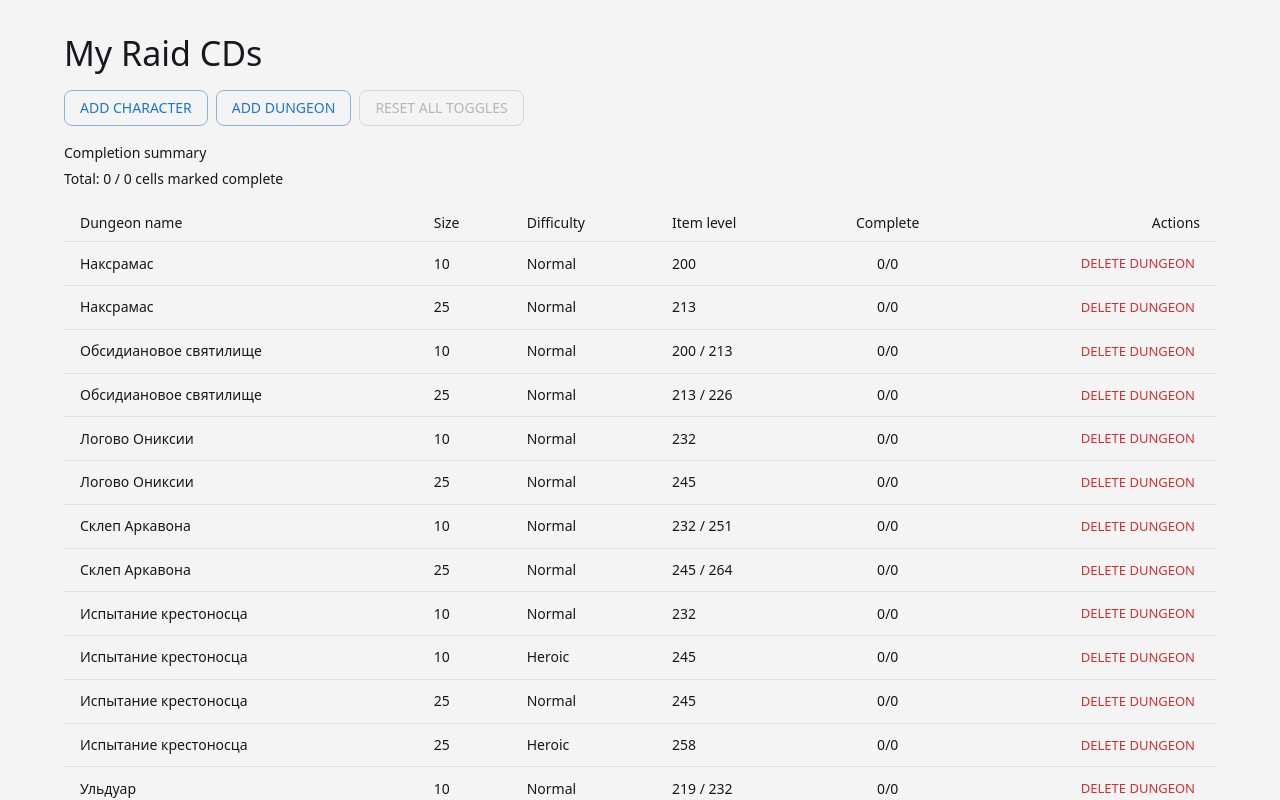
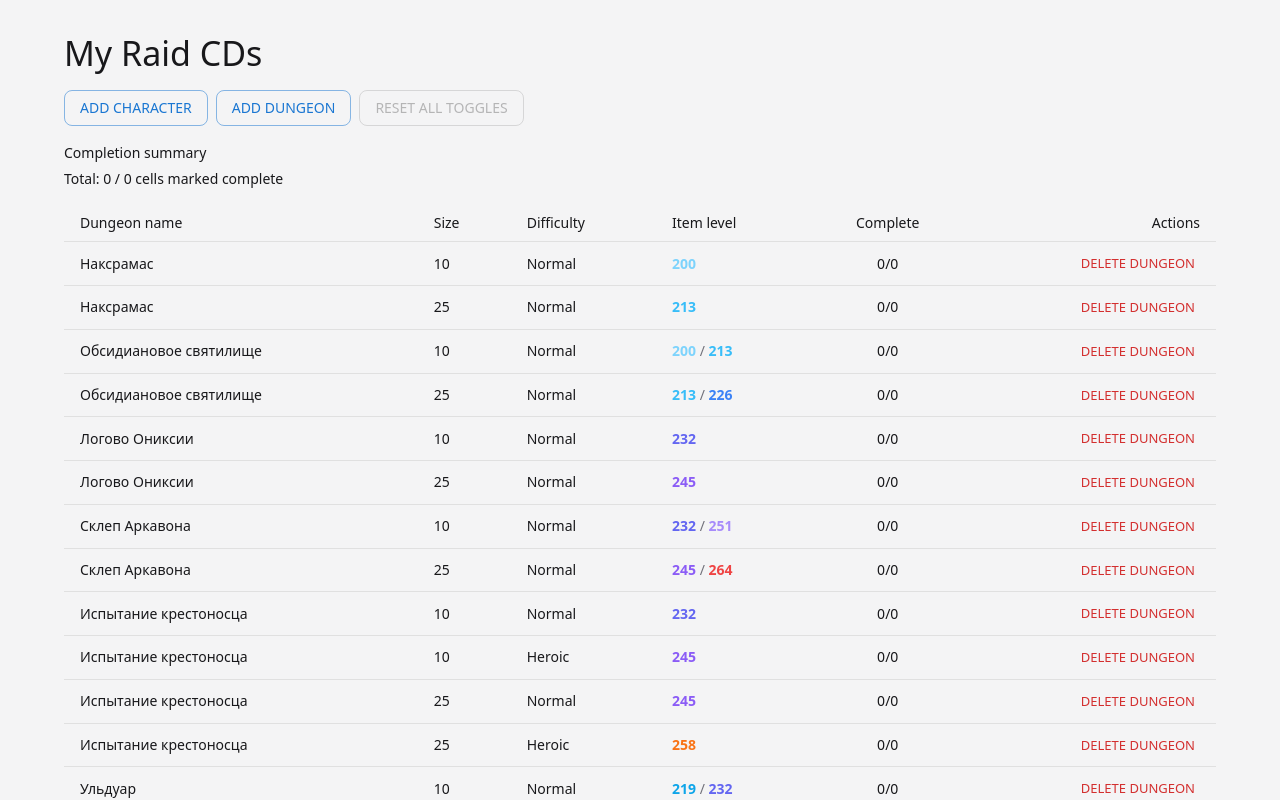
Before and after one commit to sergimax/my-raid-cds, a React (Vite) app: page / in a window 1280 px wide. Both pictures are taken after a click on the button "ADD FROM TEMPLATE". Shown: the top 800 px of the page. Built offline with nearby package versions, Linux system fonts and the light colour scheme.

Commit message:
feat(RaidTrackerTable): add item level display with tiered styling and utility functions for item level classification

```diff
--- a/src/components/raid-tracker-table/index.tsx
+++ b/src/components/raid-tracker-table/index.tsx
@@ -17,7 +17,12 @@
   countCompletedForCharacter,
   countCompletedForDungeon,
 } from "../../utils/completion-counts.ts";
+import {
+  getItemLevelTier,
+  itemLevelTierClassName,
+} from "../../utils/item-level-tier.ts";
 import type { RaidTrackerTableProps } from "./types.ts";
+import "./styles.css";
 
 const STATIC_COLUMNS: ReadonlyArray<{
   key: keyof Pick<DungeonRecord, "name" | "size" | "difficulty" | "itemLevel">;
@@ -35,10 +40,34 @@
   dungeon: DungeonRecord,
   columnKey: (typeof STATIC_COLUMNS)[number]["key"],
 ): string {
-  if (columnKey === "itemLevel") {
-    return dungeon.itemLevel.join(" / ");
+  return String(dungeon[columnKey]);
+}
+
+function ItemLevelCell({ itemLevels }: { itemLevels: number[] }) {
+  if (itemLevels.length === 0) {
+    return (
+      <Typography component="span" variant="body2" color="text.secondary">
+        —
+      </Typography>
+    );
   }
-  return String(dungeon[columnKey]);
+
+  return (
+    <>
+      {itemLevels.map((itemLevel, index) => (
+        <span key={`${itemLevel}-${index}`}>
+          {index > 0 ? (
+            <span className="raid-tracker-table__ilvl-separator"> / </span>
+          ) : null}
+          <span
+            className={`raid-tracker-table__ilvl ${itemLevelTierClassName(getItemLevelTier(itemLevel))}`}
+          >
+            {itemLevel}
+          </span>
+        </span>
+      ))}
+    </>
+  );
 }
 
 export function RaidTrackerTable({
@@ -55,7 +84,7 @@
 
   return (
     <TableContainer sx={{ overflowX: "auto" }}>
-      <Table size="small" stickyHeader>
+      <Table className="raid-tracker-table" size="small" stickyHeader>
         <TableHead>
           <TableRow>
             {STATIC_COLUMNS.map((column) => (
@@ -129,7 +158,11 @@
             <TableRow key={dungeon.id} hover>
               {STATIC_COLUMNS.map((column) => (
                 <TableCell key={column.key}>
-                  {formatDungeonCell(dungeon, column.key)}
+                  {column.key === "itemLevel" ? (
+                    <ItemLevelCell itemLevels={dungeon.itemLevel} />
+                  ) : (
+                    formatDungeonCell(dungeon, column.key)
+                  )}
                 </TableCell>
               ))}
               <TableCell key={COMPLETE_COLUMN.key} align="center">
--- a/src/components/raid-tracker-table/styles.css
+++ b/src/components/raid-tracker-table/styles.css
@@ -0,0 +1,54 @@
+/* GearScore-style tiers: light-blue → blue → violet → orange → red */
+.raid-tracker-table .raid-tracker-table__ilvl--tier-1 {
+  color: #94a3b8;
+}
+
+.raid-tracker-table .raid-tracker-table__ilvl--tier-2 {
+  color: #7dd3fc;
+}
+
+.raid-tracker-table .raid-tracker-table__ilvl--tier-3 {
+  color: #38bdf8;
+}
+
+.raid-tracker-table .raid-tracker-table__ilvl--tier-4 {
+  color: #0ea5e9;
+}
+
+.raid-tracker-table .raid-tracker-table__ilvl--tier-5 {
+  color: #3b82f6;
+}
+
+.raid-tracker-table .raid-tracker-table__ilvl--tier-6 {
+  color: #6366f1;
+}
+
+.raid-tracker-table .raid-tracker-table__ilvl--tier-7 {
+  color: #8b5cf6;
+}
+
+.raid-tracker-table .raid-tracker-table__ilvl--tier-8 {
+  color: #a78bfa;
+}
+
+.raid-tracker-table .raid-tracker-table__ilvl--tier-9 {
+  color: #f97316;
+}
+
+.raid-tracker-table .raid-tracker-table__ilvl--tier-10 {
+  color: #ef4444;
+}
+
+.raid-tracker-table .raid-tracker-table__ilvl--tier-11 {
+  color: #dc2626;
+}
+
+.raid-tracker-table .raid-tracker-table__ilvl {
+  font-variant-numeric: tabular-nums;
+  font-weight: 600;
+}
+
+.raid-tracker-table .raid-tracker-table__ilvl-separator {
+  color: var(--mui-palette-text-secondary, #71717a);
+  font-weight: 400;
+}
--- /dev/null
+++ b/src/utils/item-level-tier.ts
@@ -0,0 +1,28 @@
+/** GearScore-style ilvl tiers (thresholds descending; tier 1 = below 200). */
+export const ILVL_TIER_THRESHOLDS = [
+  277, 264, 258, 251, 245, 232, 226, 219, 213, 200,
+] as const;
+
+export const ILVL_TIER_COUNT = ILVL_TIER_THRESHOLDS.length + 1;
+
+/** Lowest value in `itemLevel` (starting / entry ilvl); 0 if unset. */
+export function getStartingItemLevel(itemLevels: number[]): number {
+  if (itemLevels.length === 0) return 0;
+  return Math.min(...itemLevels);
+}
+
+/** Tier 1 (grey) … 11 (red) from peak item level in the list or a single value. */
+export function getItemLevelTier(itemLevel: number | number[]): number {
+  const levels = Array.isArray(itemLevel) ? itemLevel : [itemLevel];
+  if (levels.length === 0) return 1;
+  const peak = Math.max(...levels);
+  const thresholdIndex = ILVL_TIER_THRESHOLDS.findIndex((threshold) => peak >= threshold);
+  return thresholdIndex === -1
+    ? 1
+    : ILVL_TIER_THRESHOLDS.length + 1 - thresholdIndex;
+}
+
+export function itemLevelTierClassName(tier: number): string {
+  const clamped = Math.min(Math.max(tier, 1), ILVL_TIER_COUNT);
+  return `raid-tracker-table__ilvl--tier-${clamped}`;
+}
```
